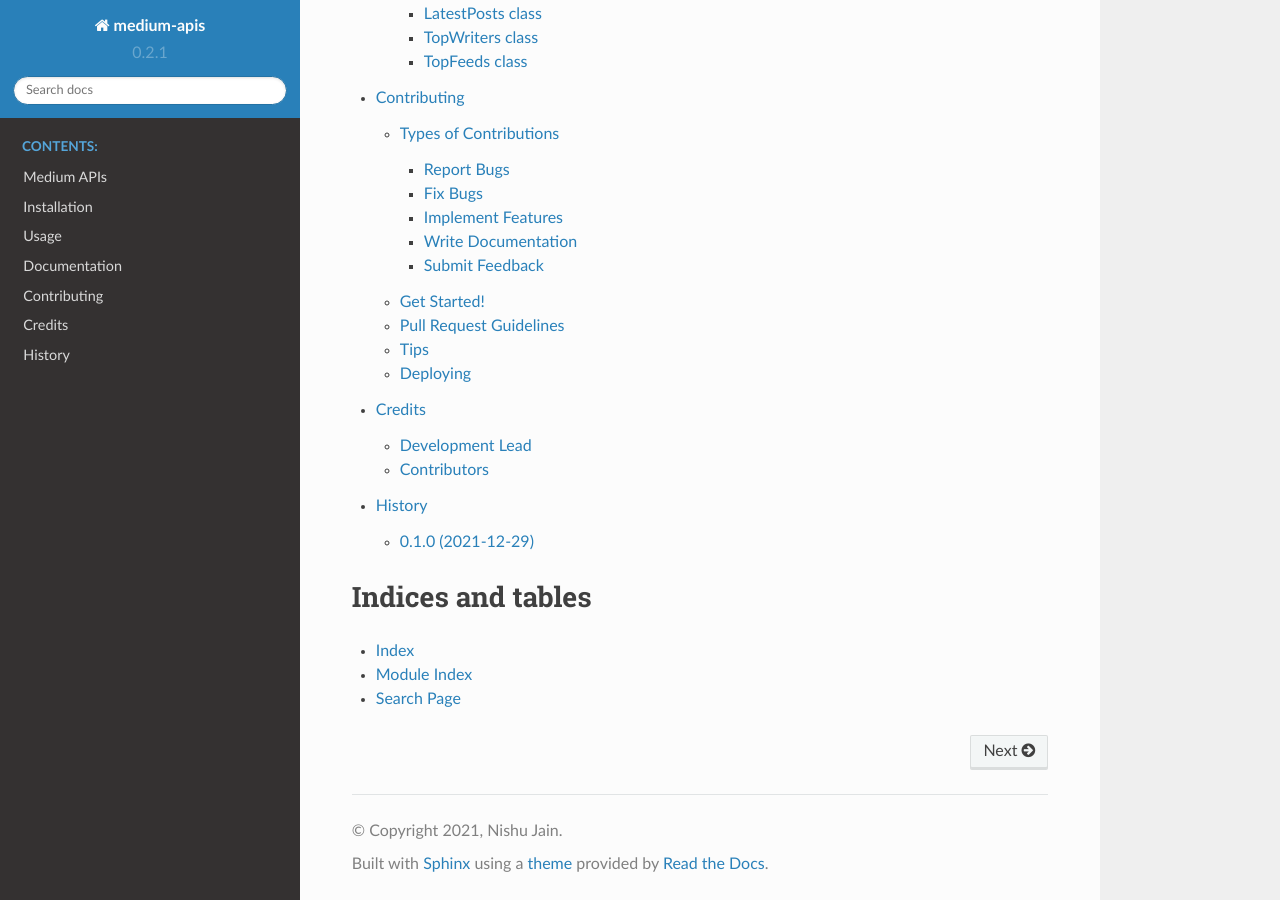
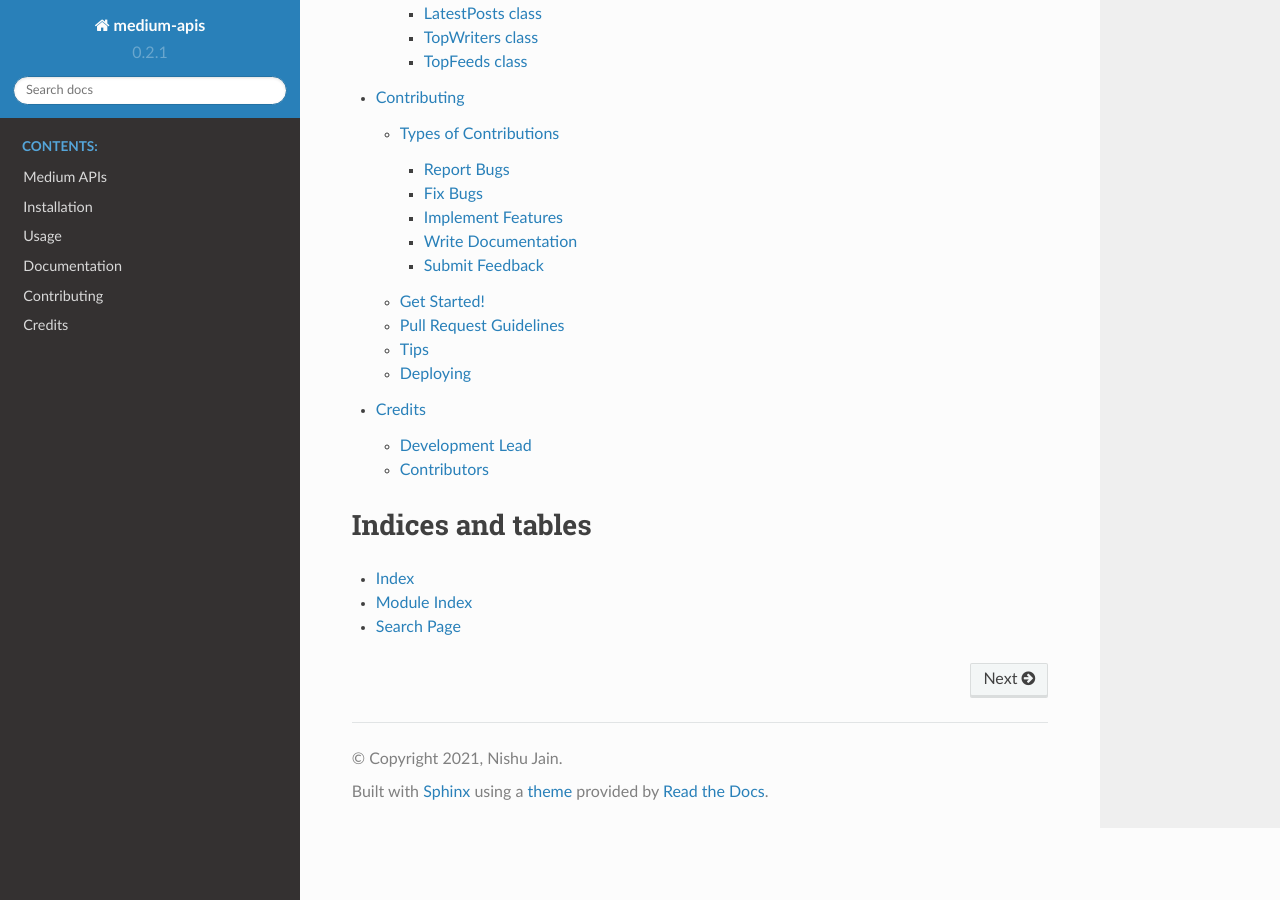
Before and after one commit to weeping-angel/medium-api, a Sphinx documentation site: the page built from docs/index.rst, in a window 1280 px wide and 900 px high, scrolled down 566 px. Built offline with Sphinx 7.4.7 and the Read the Docs theme 2.0.0, drawn with Linux system fonts in a browser that asks for light colours.

Commit message:
removed history section

```diff
--- a/docs/conf.py
+++ b/docs/conf.py
@@ -36,6 +36,9 @@ extensions = ['sphinx.ext.autodoc', 'sphinx.ext.viewcode', 'sphinx_rtd_theme', '
 
 # Add any paths that contain templates here, relative to this directory.
 templates_path = ['_templates']
+
+# Autodoc options
+autodoc_member_order = 'bysource'
 
 # The suffix(es) of source filenames.
 # You can specify multiple suffix as a list of string:
--- a/docs/history.rst
+++ /dev/null
@@ -1,8 +0,0 @@
-=======
-History
-=======
-
-0.1.0 (2021-12-29)
-------------------
-
-* First release on PyPI.
--- a/docs/index.rst
+++ b/docs/index.rst
@@ -11,7 +11,6 @@ Welcome to Medium API's documentation!
    documentation
    contributing
    authors
-   history
 
 Indices and tables
 ==================
```
